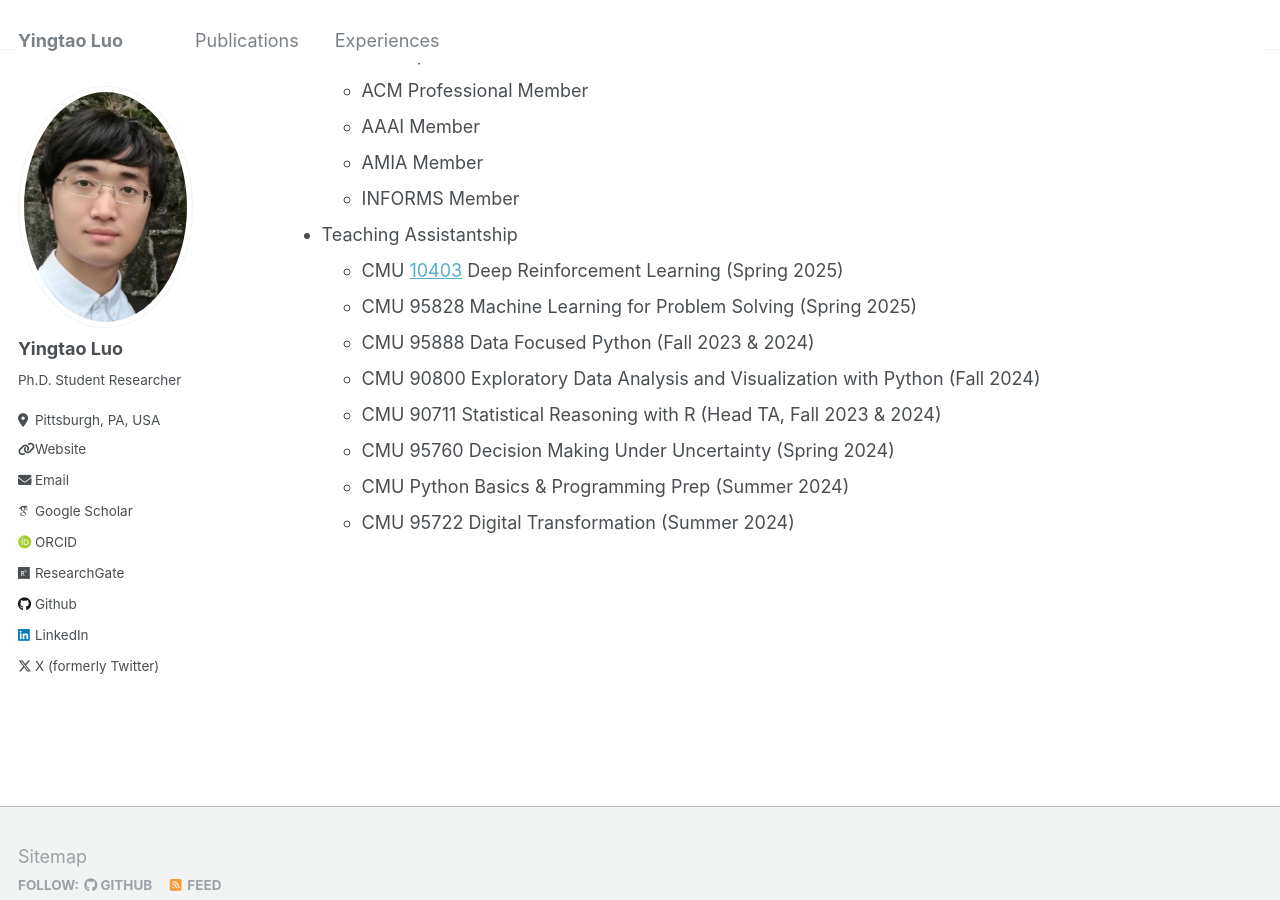
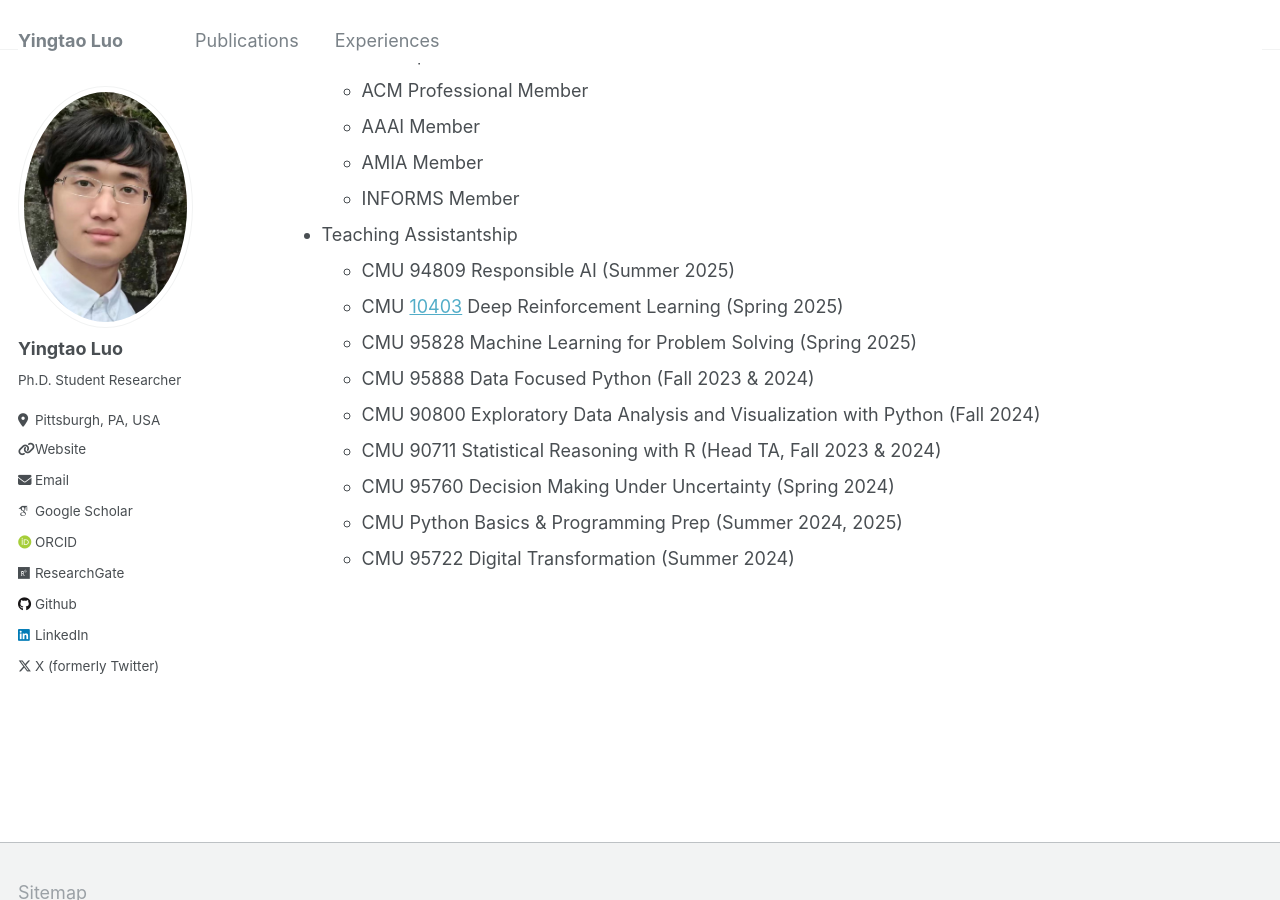
Before and after one commit to yingtaoluo/yingtaoluo.github.io, a Jekyll site: the page built from _pages/experiences.md, in a window 1280 px wide and 900 px high, scrolled down 1780 px. Built offline with Jekyll 4.4.1, drawn with Linux system fonts in a browser that asks for light colours; some web fonts are replaced.

Commit message:
Update experiences.md

```diff
--- a/_pages/experiences.md
+++ b/_pages/experiences.md
@@ -65,11 +65,12 @@ Academic Services
   * AMIA Member
   * INFORMS Member
 * Teaching Assistantship
+  * CMU 94809 Responsible AI (Summer 2025)
   * CMU [10403](https://cmudeeprl.github.io/403website_s25/) Deep Reinforcement Learning (Spring 2025)
   * CMU 95828 Machine Learning for Problem Solving (Spring 2025)
   * CMU 95888 Data Focused Python (Fall 2023 & 2024)
   * CMU 90800 Exploratory Data Analysis and Visualization with Python (Fall 2024)
   * CMU 90711 Statistical Reasoning with R (Head TA, Fall 2023 & 2024)
   * CMU 95760 Decision Making Under Uncertainty (Spring 2024)
-  * CMU Python Basics & Programming Prep (Summer 2024)
+  * CMU Python Basics & Programming Prep (Summer 2024, 2025)
   * CMU 95722 Digital Transformation (Summer 2024)
```
